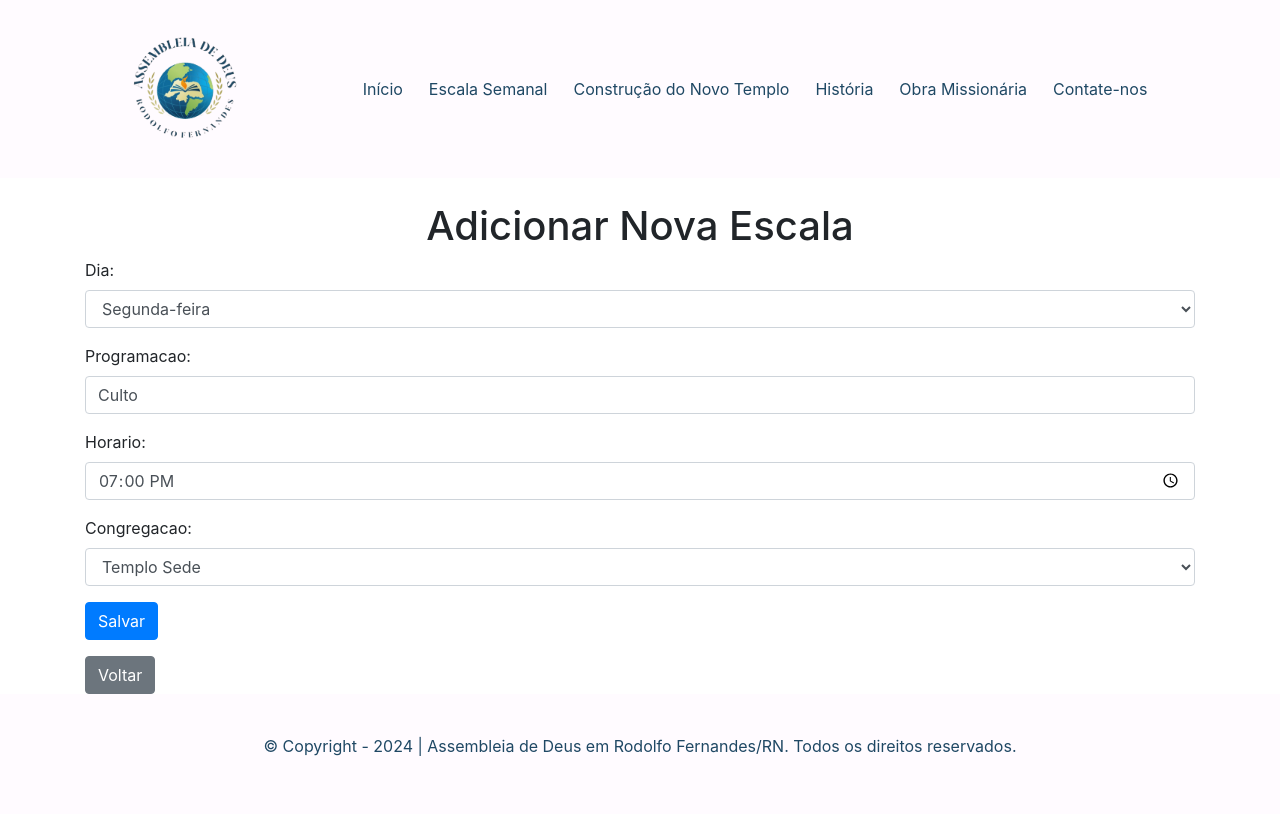
After one commit to viviansilvina/projetofinal-pi-django, a Django app: page /escala/editar/5/ in a window 1280 px wide. The commit adds this page. Run offline with Django 5.2, Linux system fonts and the light colour scheme; data comes from the database, SQL or seed files in the repository; some libraries are stand-ins or nearby versions.

Commit message:
crud escala sem design

```diff
--- /dev/null
+++ b/adrodolfo/forms.py
@@ -0,0 +1,14 @@
+from django import forms
+from django.contrib.auth.forms import UserCreationForm
+from .models import Escala
+
+class EscalaForm(forms.ModelForm):
+    class Meta:
+        model = Escala
+        fields = ['dia', 'programacao', 'horario', 'congregacao']  # Campos a serem exibidos no formulário
+        widgets = {
+            'dia': forms.Select(attrs={'class': 'form-control'}),  # Altere para Select
+            'programacao': forms.TextInput(attrs={'class': 'form-control'}),
+            'horario': forms.TimeInput(attrs={'class': 'form-control', 'type': 'time'}),
+            'congregacao': forms.Select(attrs={'class': 'form-control'}),
+        }
--- a/adrodolfo/models.py
+++ b/adrodolfo/models.py
@@ -1,4 +1,5 @@
 from django.db import models
+from django.contrib.auth.models import AbstractUser
 
 # Create your models here.
 class Contatos(models.Model):
@@ -10,51 +11,25 @@ class Contatos(models.Model):
     def __str__(self):
         return self.nome
 
-class Segunda(models.Model):
+class Escala(models.Model):
+    DIAS_CHOICES = [
+        ("Segunda-feira", "Segunda-feira"),
+        ("Terça-feira", "Terça-feira"),
+        ("Quarta-feira", "Quarta-feira"),
+        ("Quinta-feira", "Quinta-feira"),
+        ("Sexta-feira", "Sexta-feira"),
+        ("Sábado", "Sábado"),
+        ("Domingo", "Domingo"),
+    ]
+
+    dia = models.CharField(max_length=15, choices=DIAS_CHOICES)
     programacao = models.TextField()
     horario = models.TimeField()
+    congregacao = models.CharField(
+        max_length=20,
+        choices=[('Templo Sede', 'Templo Sede'), ('Sítio Espinheiro', 'Sítio Espinheiro')]
+    )
 
     def __str__(self):
-        return self.programacao
-
-class Terca(models.Model):
-    programacao = models.TextField()
-    horario = models.TimeField()
-
-    def __str__(self):
-        return self.programacao
-
-class Quarta(models.Model):
-    programacao = models.TextField()
-    horario = models.TimeField()
-
-    def __str__(self):
-        return self.programacao
-
-class Quinta(models.Model):
-    programacao = models.TextField()
-    horario = models.TimeField()
-
-    def __str__(self):
-        return self.programacao
-
-class Sexta(models.Model):
-    programacao = models.TextField()
-    horario = models.TimeField()
-
-    def __str__(self):
-        return self.programacao
-
-class Sabado(models.Model):
-    programacao = models.TextField()
-    horario = models.TimeField()
-
-    def __str__(self):
-        return self.programacao
-
-class Domingo(models.Model):
-    programacao = models.TextField()
-    horario = models.TimeField()
-
-    def __str__(self):
-        return self.programacao
+        return f"{self.programacao} - {self.dia}"
+# models.py
--- a/adrodolfo/templates/adrodolfo/escala.html
+++ /dev/null
@@ -1,2 +0,0 @@
-{% extends "base.html" %}
-{% block title %}Escala Semanal{% endblock %}
--- /dev/null
+++ b/adrodolfo/templates/adrodolfo/escala_form.html
@@ -0,0 +1,14 @@
+{% extends "base.html" %}
+{% block title %}Adicionar Escala{% endblock %}
+
+{% block content %}
+<div class="container mt-4">
+    <h1 class="text-center">Adicionar Nova Escala</h1>
+    <form method="post">
+        {% csrf_token %}
+        {{ form.as_p }}
+        <button type="submit" class="btn btn-primary">Salvar</button>
+    </form>
+    <a href="{% url 'escala_list' %}" class="btn btn-secondary mt-3">Voltar</a>
+</div>
+{% endblock %}
--- a/adrodolfo/urls.py
+++ b/adrodolfo/urls.py
@@ -3,7 +3,12 @@ from adrodolfo import views
 
 urlpatterns = [
     path('', views.index, name='index'),
-    path('escala/', views.escala, name='escala'),
+
+    path('escala/', views.escala_list, name='escala_list'),  # Listar escalas
+    path('escala/novo/', views.escala_create, name='escala_create'),  # Criar escala
+    path('escala/editar/<int:id>/', views.escala_update, name='escala_update'),  # Editar escala
+    path('escala/deletar/<int:id>/', views.escala_delete, name='escala_delete'),  # Deletar escala
+
     path('novo_templo/', views.novo_templo, name='novo_templo'),
     path('historia/', views.historia, name='historia'),
     path('obra_missionaria/', views.obra_missionaria, name='obra_missionaria'),
--- a/adrodolfo/views.py
+++ b/adrodolfo/views.py
@@ -1,11 +1,55 @@
-from django.shortcuts import render
+from django.shortcuts import render, redirect, get_object_or_404
+from django.contrib.auth.decorators import login_required, user_passes_test
+from .models import Escala
+from .forms import EscalaForm
 
 # Create your views here.
 def index(request):
     return render(request, 'adrodolfo/index.html')
 
-def escala(request):
-    return render(request, 'adrodolfo/escala.html')
+def escala_list(request):
+    # Ordenando as escalas do Templo Sede e Sítio Espinheiro pelo campo 'dia'
+    escalas_templo = Escala.objects.filter(congregacao='Templo Sede').order_by(
+        'dia')
+    escalas_sitio = Escala.objects.filter(congregacao='Sítio Espinheiro').order_by('dia')
+
+    return render(request, 'adrodolfo/escala_list.html', {
+        'escalas_templo': escalas_templo,
+        'escalas_sitio': escalas_sitio,
+    })
+
+@login_required
+# View para criar programação da escala
+def escala_create(request):
+    if request.method == 'POST':
+        form = EscalaForm(request.POST)
+        if form.is_valid():
+            form.save()
+            return redirect('escala_list')
+    else:
+        form = EscalaForm()
+    return render(request, 'adrodolfo/escala_form.html', {'form': form})
+
+# Editar programação escala
+def escala_update(request, id):
+    escala = get_object_or_404(Escala, id=id)
+    if request.method == 'POST':
+        form = EscalaForm(request.POST, instance=escala)
+        if form.is_valid():
+            form.save()
+            return redirect('escala_list')
+    else:
+        form = EscalaForm(instance=escala)
+    return render(request, 'adrodolfo/escala_form.html', {'form': form})
+
+# Deletar programação da escala
+def escala_delete(request, id):
+    escala = get_object_or_404(Escala, id=id)
+    if request.method == 'POST':
+        escala.delete()
+        return redirect('escala_list')
+    return render(request, 'adrodolfo/escala_confirm_delete.html', {'escala': escala})
+
 
 def novo_templo(request):
     return render(request, 'adrodolfo/novo_templo.html')
--- a/templates/base.html
+++ b/templates/base.html
@@ -58,7 +58,6 @@
     }
 
     .footer {
-        position: fixed;
         bottom: 0;
         height: 15vh;
         width: 100%;
@@ -90,7 +89,7 @@
                         <a class="nav-link" href="{% url 'index'%}">Início</a>
                     </li>
                     <li class="nav-item">
-                        <a class="nav-link" href="{% url 'escala'%}">Escala Semanal</a>
+                        <a class="nav-link" href="{% url 'escala_list'%}">Escala Semanal</a>
                     </li>
                     <li class="nav-item">
                         <a class="nav-link" href="{% url 'novo_templo' %}">Construção do Novo Templo</a>
```
Also changed, not shown: adrodolfo/admin.py (+7 -28 lines), adrodolfo/templates/adrodolfo/escala_confirm_delete.html (added, +22 -0 lines), adrodolfo/templates/adrodolfo/escala_list.html (added, +53 -0 lines), adrodolfo/migrations/0003_escala_delete_domingo_delete_quarta_delete_quinta_and_more.py (added), adrodolfo/migrations/0004_alter_escala_congregacao_alter_escala_dia.py (added), adrodolfo/migrations/0005_userblog.py (added), db.sqlite3.
